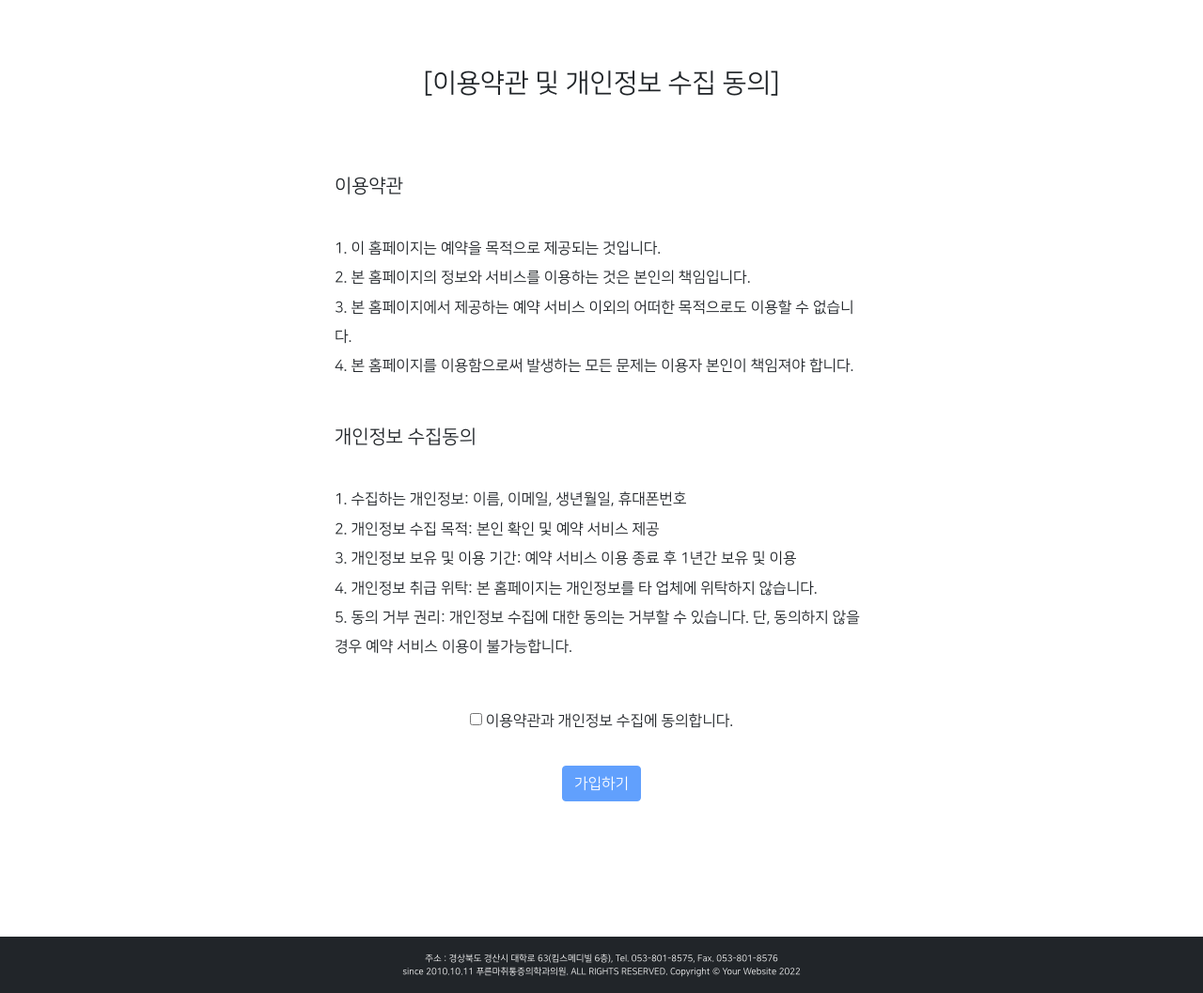
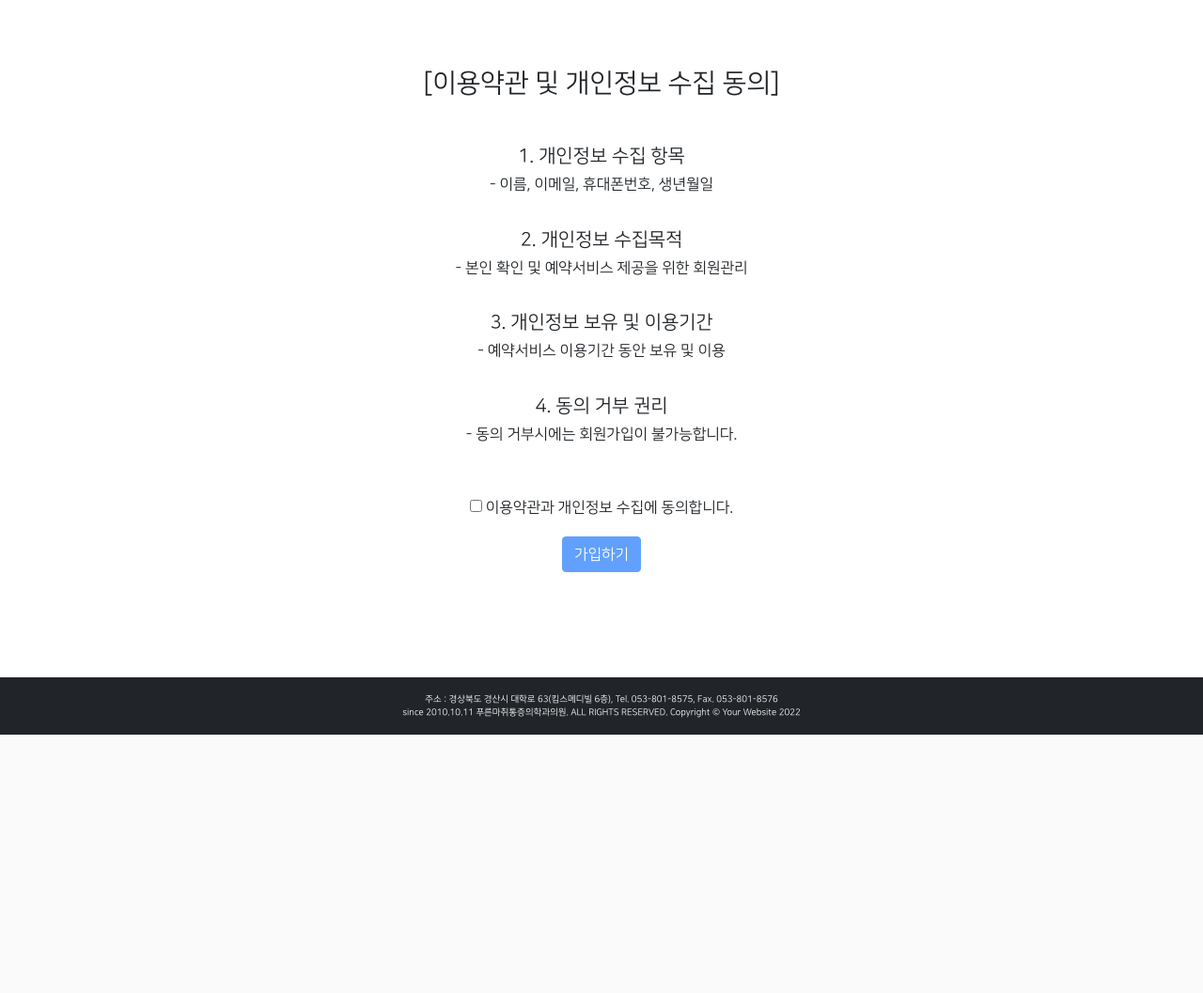
Before and after one commit to skikim/prpc, a Django app: page /accounts/agreement/ in a window 1280 px wide. Shown: the part 56-1113 px from the top of the page at 94% size. After the commit the page ends 838 px from the top, so only its background shows below. Run offline with Django 4.2, Linux system fonts and the light colour scheme; some libraries are stand-ins or nearby versions.

Commit message:
privacy policy renewed

```diff
--- a/accountapp/templates/accountapp/agreement.html
+++ b/accountapp/templates/accountapp/agreement.html
@@ -6,24 +6,37 @@
         <div style="text-align: center">
             <h3>[이용약관 및 개인정보 수집 동의]</h3>
         </div>
-        <div style="max-width: 600px; padding: 1rem; margin: 4rem auto; line-height: 1.96">
+        <div style="max-width: 400px; padding: 1rem; margin: 2rem auto; line-height: 1.28; text-align: center">
             <form>
-                <h5>이용약관</h5><br>
-                <p>
-                    1. 이 홈페이지는 예약을 목적으로 제공되는 것입니다.<br />
-                    2. 본 홈페이지의 정보와 서비스를 이용하는 것은 본인의 책임입니다.<br />
-                    3. 본 홈페이지에서 제공하는 예약 서비스 이외의 어떠한 목적으로도 이용할 수 없습니다.<br />
-                    4. 본 홈페이지를 이용함으로써 발생하는 모든 문제는 이용자 본인이 책임져야 합니다.<br>
-                </p><br>
+                <h5>1. 개인정보 수집 항목</h5>
+                    <p>- 이름, 이메일, 휴대폰번호, 생년월일</p><br>
+{#                    <p>- 이메일</p>#}
+{#                    <p>- 휴대폰 번호</p>#}
+{#                    <p>- 생년월일</p><br>#}
+                <h5>2. 개인정보 수집목적</h5>
+                    <p>- 본인 확인 및 예약서비스 제공을 위한 회원관리</p><br>
+                <h5>3. 개인정보 보유 및 이용기간</h5>
+                    <p>- 예약서비스 이용기간 동안 보유 및 이용</p><br>
+                <h5>4. 동의 거부 권리</h5>
+                    <p>- 동의 거부시에는 회원가입이 불가능합니다.</p><br><br>
 
-                <h5>개인정보 수집동의</h5><br>
-                <p>
-                    1. 수집하는 개인정보: 이름, 이메일, 생년월일, 휴대폰번호<br />
-                    2. 개인정보 수집 목적: 본인 확인 및 예약 서비스 제공<br />
-                    3. 개인정보 보유 및 이용 기간: 예약 서비스 이용 종료 후 1년간 보유 및 이용<br />
-                    4. 개인정보 취급 위탁: 본 홈페이지는 개인정보를 타 업체에 위탁하지 않습니다.<br />
-                    5. 동의 거부 권리: 개인정보 수집에 대한 동의는 거부할 수 있습니다. 단, 동의하지 않을 경우 예약 서비스 이용이 불가능합니다.
-                </p><br>
+
+                {#                <h5>이용약관</h5><br>#}
+                {#                <p>#}
+                {#                    1. 이 홈페이지는 예약을 목적으로 제공되는 것입니다.<br />#}
+                {#                    2. 본 홈페이지의 정보와 서비스를 이용하는 것은 본인의 책임입니다.<br />#}
+                {#                    3. 본 홈페이지에서 제공하는 예약 서비스 이외의 어떠한 목적으로도 이용할 수 없습니다.<br />#}
+                {#                    4. 본 홈페이지를 이용함으로써 발생하는 모든 문제는 이용자 본인이 책임져야 합니다.<br>#}
+                {#                </p><br>#}
+                {##}
+                {#                <h5>개인정보 수집동의</h5><br>#}
+                {#                <p>#}
+                {#                    1. 수집하는 개인정보: 이름, 이메일, 생년월일, 휴대폰번호<br />#}
+                {#                    2. 개인정보 수집 목적: 본인 확인 및 예약 서비스 제공<br />#}
+                {#                    3. 개인정보 보유 및 이용 기간: 예약 서비스 이용 종료 후 1년간 보유 및 이용<br />#}
+                {#                    4. 개인정보 취급 위탁: 본 홈페이지는 개인정보를 타 업체에 위탁하지 않습니다.<br />#}
+                {#                    5. 동의 거부 권리: 개인정보 수집에 대한 동의는 거부할 수 있습니다. 단, 동의하지 않을 경우 예약 서비스 이용이 불가능합니다.#}
+                {#                </p><br>#}
 
                 <div style="text-align: center">
                     <input type="checkbox" id="agree-checkbox" />
@@ -31,9 +44,9 @@
                 </div><br>
                 <div  style="text-align: center">
 
-                {#            <a href="{% url 'accountapp:create' %}"><span id="submitText">가입하기</span></a>#}
-                <button type="button" class="btn btn-primary" id="submit-button" disabled onclick="location.href = '{% url 'accountapp:create' %}'">가입하기</button>
-                {#            <button id="submit-button" disabled>가입하기</button>#}
+                    {#            <a href="{% url 'accountapp:create' %}"><span id="submitText">가입하기</span></a>#}
+                    <button type="button" class="btn btn-primary" id="submit-button" disabled onclick="location.href = '{% url 'accountapp:create' %}'">가입하기</button>
+                    {#            <button id="submit-button" disabled>가입하기</button>#}
                 </div>
             </form>
         </div>
--- a/docker-compose.yml
+++ b/docker-compose.yml
@@ -13,7 +13,7 @@ services:
       - 80:80
 
   prpc_container_gunicorn: #network로 묶이기 때문에 name-space 정보로 넣어줘야한다. django로 넣으면 안된다.
-    image: prpc_image:8
+    image: prpc_image:4
     networks:
       - network
     volumes:
```
Also changed, not shown: 1 other file.
